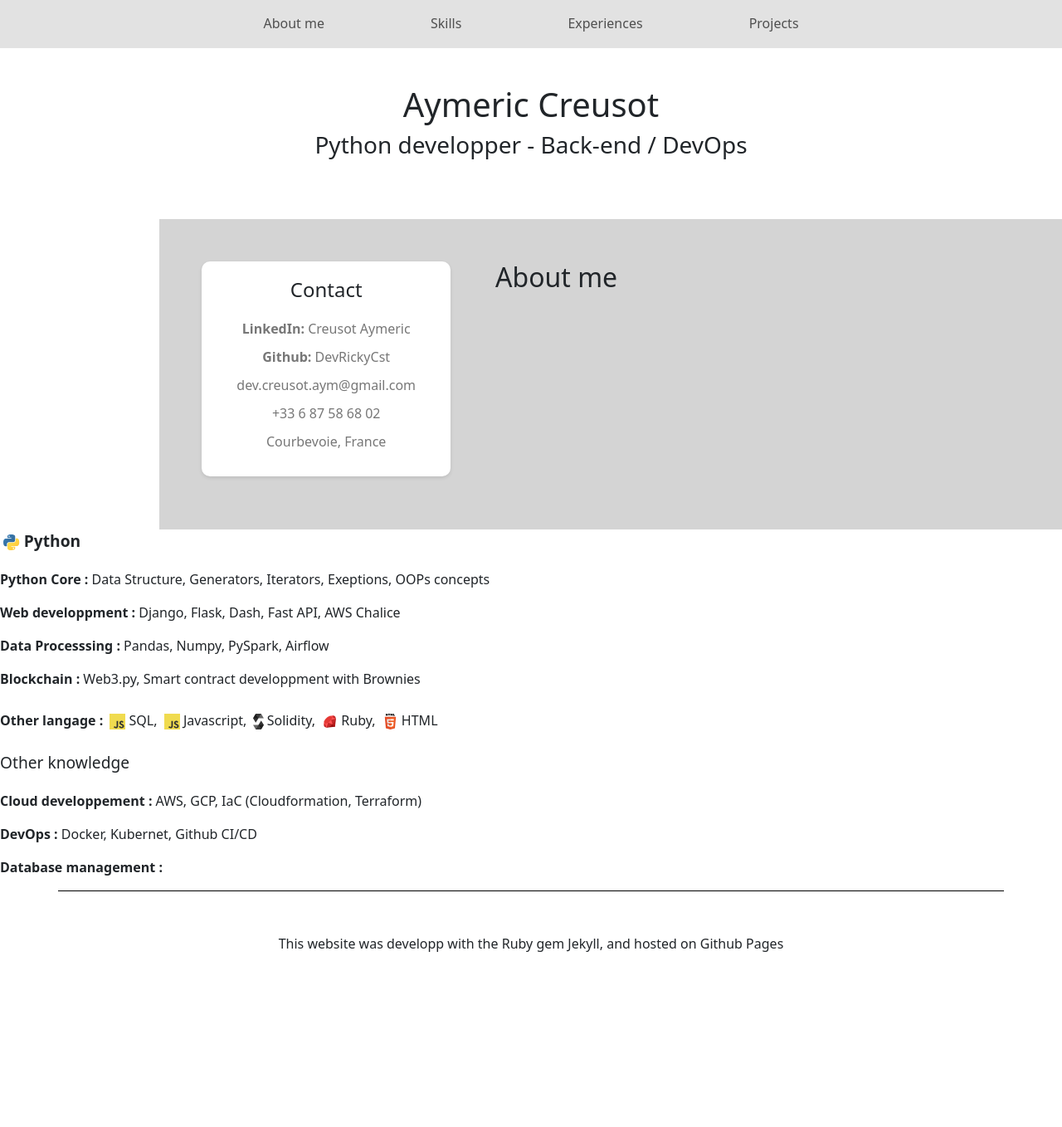
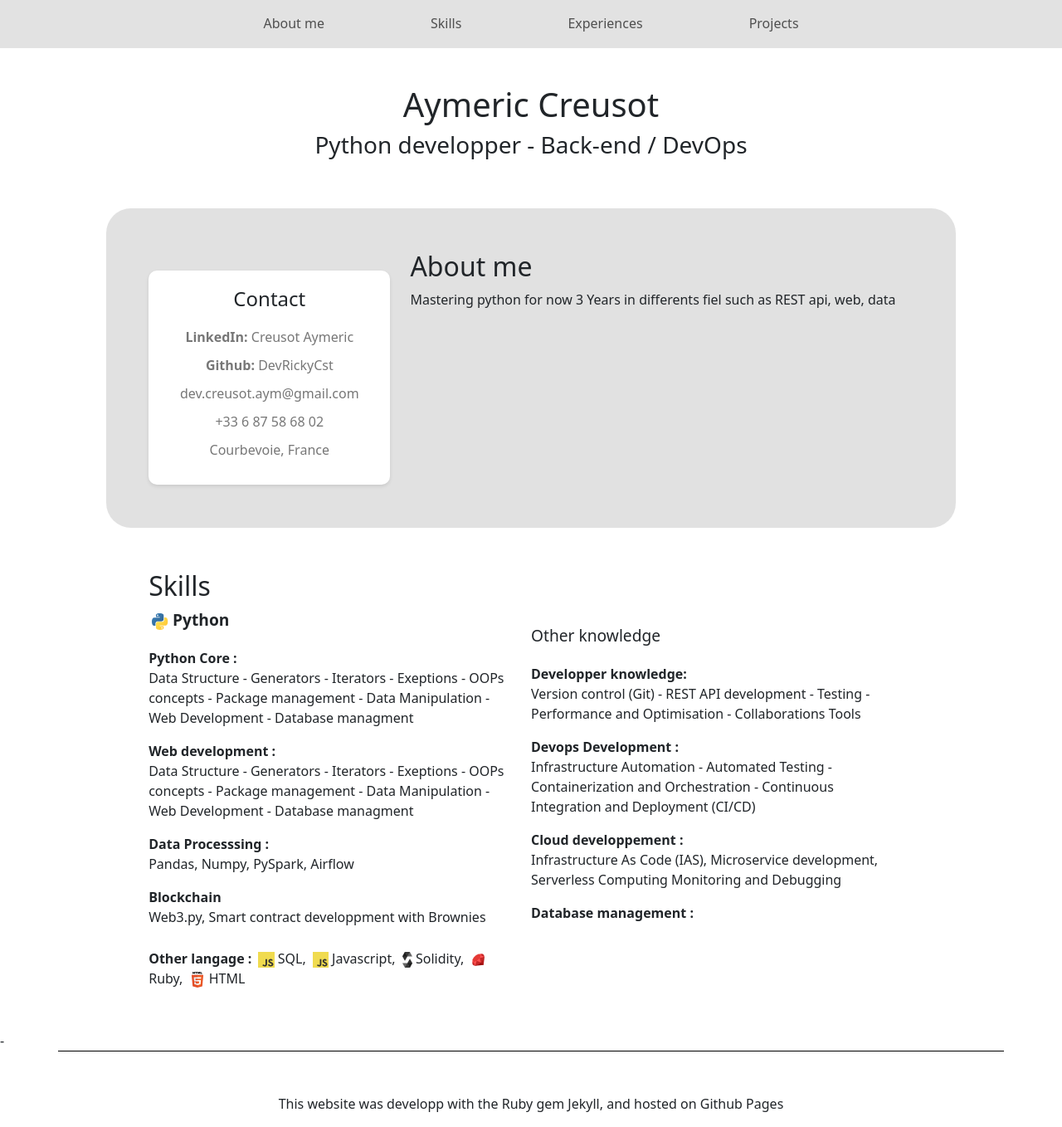
Before and after one commit to DevRickyCst/DevRickyCst.github.io, a Jekyll site: the page built from index.md, in a window 1280 px wide and 1358 px high. Shown: the whole window at 83% size. Built offline with Jekyll 4.4.1, drawn with Linux system fonts in a browser that asks for light colours.

Commit message:
Update skills section

```diff
--- a/_includes/header.html
+++ b/_includes/header.html
@@ -9,9 +9,9 @@
                 {% for item in site.data.navigation %}
                 <li class="nav-item">
                     {% if page.label == item.name %}
-                    <a class="nav-link active mx-5 header-link" href="{{ item.link }}">{{ item.name | capitalize }}</a>
+                    <a class="nav-link active mx-5 header-link"> <!-- href="{{ item.link }}">  -->{{ item.name | capitalize }} </a>
                     {% else %}
-                    <a class="nav-link mx-5 header-link" href="{{ item.link }}">{{ item.name | capitalize }}</a>
+                    <a class="nav-link mx-5 header-link"> <!-- href="{{ item.link }}">  -->  {{ item.name | capitalize }}</a>
                     {% endif %}
                 </li>
                 {% endfor %}
--- a/_includes/section/abount_me.html
+++ b/_includes/section/abount_me.html
@@ -16,8 +16,10 @@
         </div>
         <div class="col-8">
             <div class="div-about-me-content">
-                <h2>About me</h2>
-
+                <h2 class="section-title">About me</h2>
+                    <p>
+                        Mastering python for now 3 Years in differents fiel such as REST api, web, data
+                    </p>
             </div>
 
         </div>
--- a/_includes/section/skills.html
+++ b/_includes/section/skills.html
@@ -1,14 +1,23 @@
-<div class='div_skills'>
-    <div class= 'div_skill'>
+<div class='content div_skills'>
+    <h2 class="section-title"> Skills</h2>
+    <div class= 'div_skill row'>
+        <div class="row">
+            <div class="col-6">
                     <div class='skill_header'>
                         <img src="/assets/image/python.svg" alt="python_logo">
                         <b class='skill_title'>Python</b>
                     </div>
-        <div>
-        <p><b>Python Core :</b> Data Structure, Generators, Iterators, Exeptions, OOPs concepts </p>
-        <p><b>Web developpment :</b> Django, Flask, Dash, Fast API, AWS Chalice </p>
-        <p><b>Data Processsing :</b> Pandas, Numpy, PySpark, Airflow</p>
-        <p><b>Blockchain :</b> Web3.py, Smart contract developpment with Brownies</p>
+
+                    <b>Python Core :</b>
+                    <p>Data Structure - Generators - Iterators - Exeptions - OOPs concepts -
+                    Package management - Data Manipulation - Web Development - Database managment </p>
+                    <b>Web development :</b>
+                    <p>Data Structure - Generators - Iterators - Exeptions - OOPs concepts -
+                    Package management - Data Manipulation - Web Development - Database managment </p>
+                    <b>Data Processsing :</b>
+                    <p>Pandas, Numpy, PySpark, Airflow</p>
+                    <b>Blockchain </b>
+                    <p>Web3.py, Smart contract developpment with Brownies</p>
                     <div class='div_langages'>
                         <b>Other langage :</b>
                             <img src="/assets/image/javascript.svg" alt="javascript_logo">
@@ -23,11 +32,21 @@
                             HTML
                 </div>
             </div>
-    </div>
-    <div class='div_knowledge'>
+                <div class='div_knowledge col-6'>
                     <div class='skill_header'>Other knowledge</div>
-        <p><b>Cloud developpement :</b> AWS, GCP, IaC (Cloudformation, Terraform) </p>
-        <p><b>DevOps :</b> Docker, Kubernet, Github CI/CD</p>
-        <p><b>Database management :</b></p>
+                    <b>Developper knowledge:</b>
+                    <p>Version control (Git) - REST API development - Testing -
+                        Performance and Optimisation - Collaborations Tools </p>
+                    <b>Devops Development :</b>
+                    <p>Infrastructure Automation - Automated Testing -
+                        Containerization and Orchestration - Continuous Integration and Deployment (CI/CD) </p>
+                    <b>Cloud developpement :</b>
+                    <p>Infrastructure As Code (IAS), Microservice development,
+                    Serverless Computing Monitoring and Debugging</p>
+                    <b>Database management :</b>
+                    <p></p>
                 </div>
             </div>
+    </div>
+</div>
+-
--- a/assets/css/_abount_me.scss
+++ b/assets/css/_abount_me.scss
@@ -1,5 +1,11 @@
 
 
+// abount me
+
+.div_abount_me{
+  background-color: rgba(212, 212, 212, 0.7);
+  border-radius: 30px;
+}
 
 //contact block
 
@@ -12,6 +18,7 @@
     padding: 20px;
     text-align: center;
     max-width: 300px;
+    margin-top: 8%;
   }
 
   .contact-block h2 {
--- a/assets/css/_skills.scss
+++ b/assets/css/_skills.scss
@@ -1,5 +1,3 @@
-
-
 .fa{
     font-size: 1.5vw;
 }
--- a/assets/css/index.scss
+++ b/assets/css/index.scss
@@ -30,6 +30,14 @@
     margin: auto;
 }*/
 
+// General end
+.content{
+  padding-bottom: 5%;
+  width: 80%;
+  padding: 4%;
+  margin: auto;
+}
+
 
 // nav intro
 
@@ -38,13 +46,6 @@
     text-align: center;
 }
 
-// abount me
-
-.div_abount_me{
-    background-color: rgb(212, 212, 212);
-    margin: 0 15%;
-    padding: 4% 4%;
-}
 
 
 
@@ -84,10 +85,3 @@
     margin: 10px 0;
     color: #777;
   }
-
-
-
-// General end
-.content{
-    padding-bottom: 5%;
-}
```
Also changed, not shown: 3 other files. Lines whose indentation alone changed are shown as unchanged.
